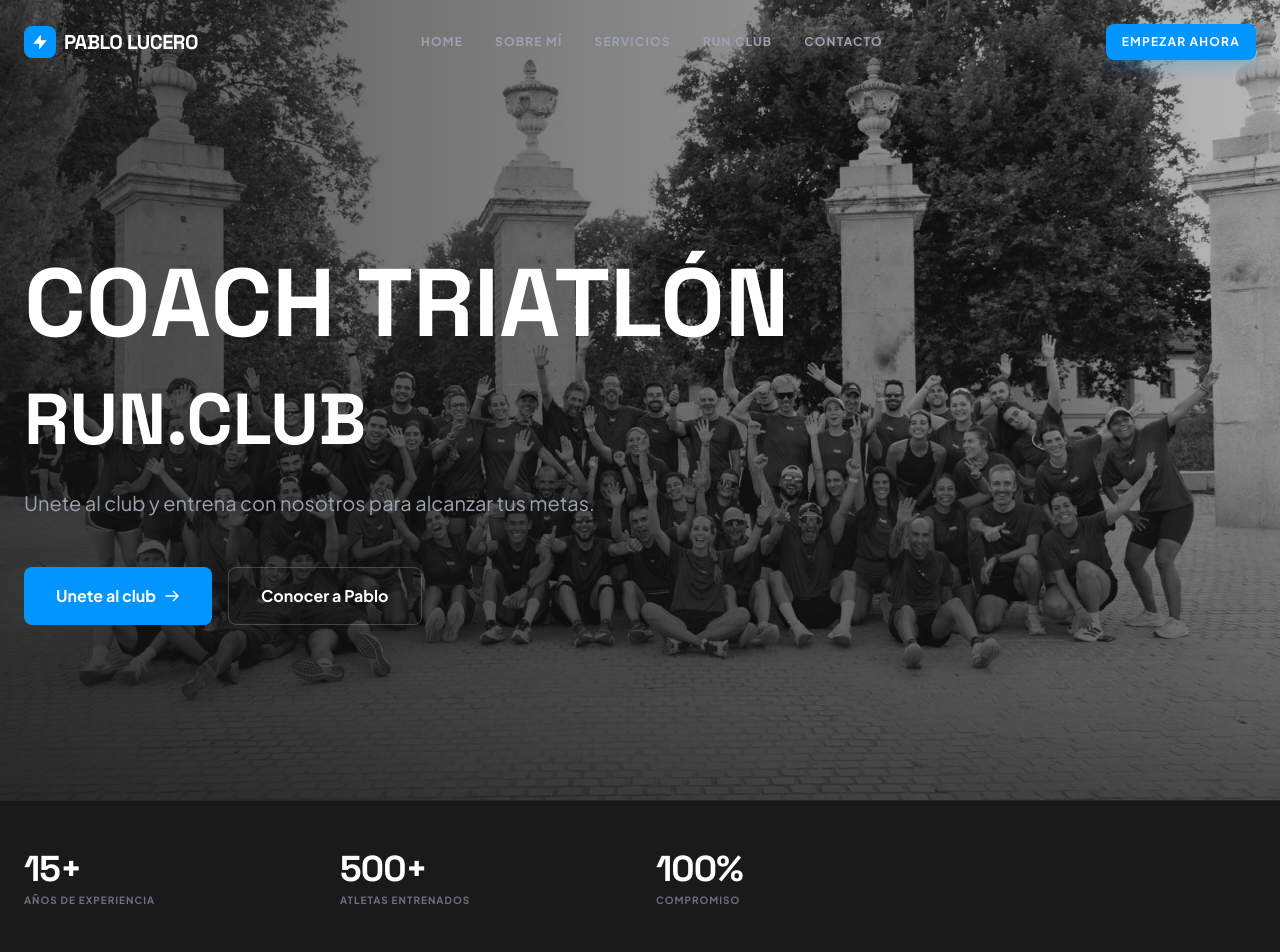
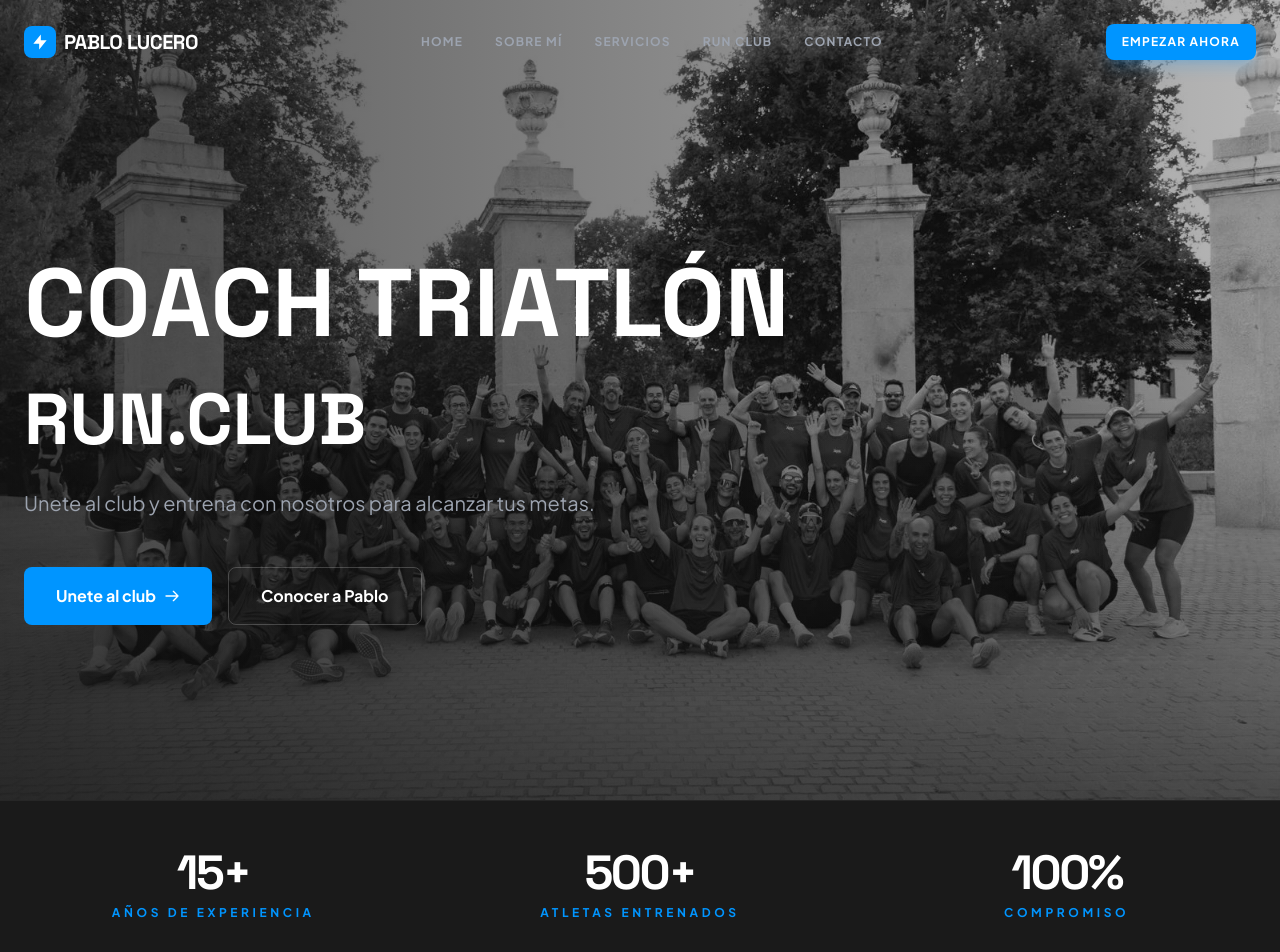
Before and after one commit to brandandnetwork-oss/PabloLucero, a React (Vite) app: page / in a window 1280 px wide. Shown: the top 952 px of the page. Built offline with nearby package versions, Linux system fonts and the light colour scheme.

Commit message:
Fix: center statistics section with 3 items

```diff
--- a/components/Stats.tsx
+++ b/components/Stats.tsx
@@ -6,11 +6,11 @@ const Stats: React.FC = () => {
   return (
     <section className="bg-[#1a1a1a] border-y border-white/5 py-12">
       <div className="max-w-7xl mx-auto px-6">
-        <div className="grid grid-cols-2 md:grid-cols-4 gap-8">
+        <div className="grid grid-cols-1 sm:grid-cols-3 gap-12 text-center">
           {STATS.map((stat) => (
-            <div key={stat.label} className="flex flex-col gap-1">
-              <span className="font-display text-4xl font-bold text-white tracking-tight">{stat.value}</span>
-              <span className="text-[10px] uppercase tracking-widest text-gray-500 font-bold">{stat.label}</span>
+            <div key={stat.label} className="flex flex-col gap-2">
+              <span className="font-display text-4xl md:text-5xl font-black text-white tracking-tighter">{stat.value}</span>
+              <span className="text-[10px] md:text-xs uppercase tracking-[0.3em] text-[#0095ff] font-bold">{stat.label}</span>
             </div>
           ))}
         </div>
```
